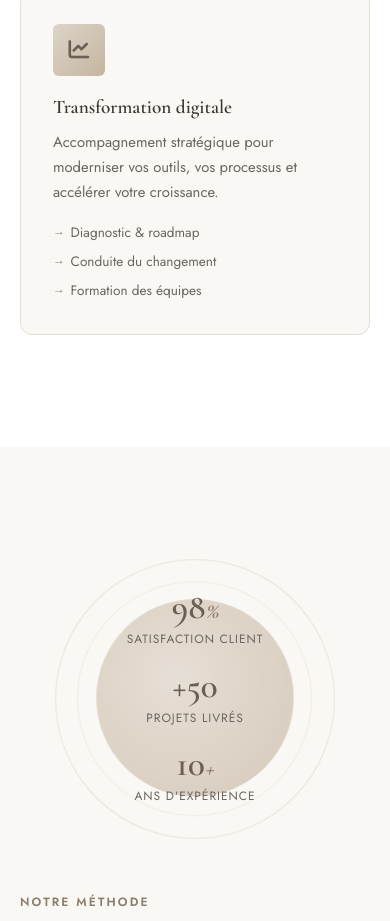
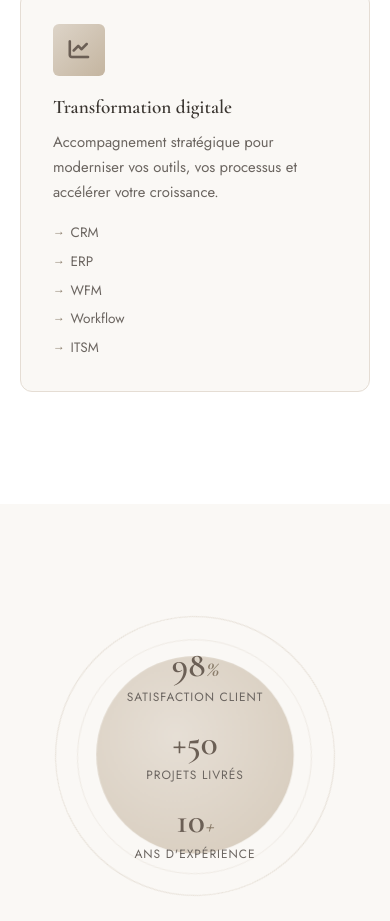
Before and after one commit to seemsharp/seemsharp-website, a plain HTML site: page public/index.html in a window 390 px wide. Shown: the part 1933-2854 px from the top of the page. Drawn offline with nearby package versions, Linux system fonts and the light colour scheme.

Commit message:
feat: supprime téléphone, met à jour liste transformation digitale (CRM, ERP, WFM, Workflow, ITSM)
Co-Authored-By: Claude Sonnet 4.6 <noreply@anthropic.com>

```diff
--- a/public/index.html
+++ b/public/index.html
@@ -92,9 +92,11 @@
           <h3>Transformation digitale</h3>
           <p>Accompagnement stratégique pour moderniser vos outils, vos processus et accélérer votre croissance.</p>
           <ul>
-            <li>Diagnostic & roadmap</li>
-            <li>Conduite du changement</li>
-            <li>Formation des équipes</li>
+            <li>CRM</li>
+            <li>ERP</li>
+            <li>WFM</li>
+            <li>Workflow</li>
+            <li>ITSM</li>
           </ul>
         </div>
 
@@ -192,11 +194,7 @@
             <i class="fa-solid fa-envelope"></i>
             <a href="mailto:contact@seemsharp.com">contact@seemsharp.com</a>
           </div>
-          <div class="contact-item">
-            <i class="fa-solid fa-phone"></i>
-            <a href="tel:+33600000000">+33 6 00 00 00 00</a>
-          </div>
-          <div class="contact-item">
+<div class="contact-item">
             <i class="fa-brands fa-linkedin"></i>
             <a href="https://linkedin.com/company/seemsharp" target="_blank" rel="noopener">linkedin.com/company/seemsharp</a>
           </div>
```
